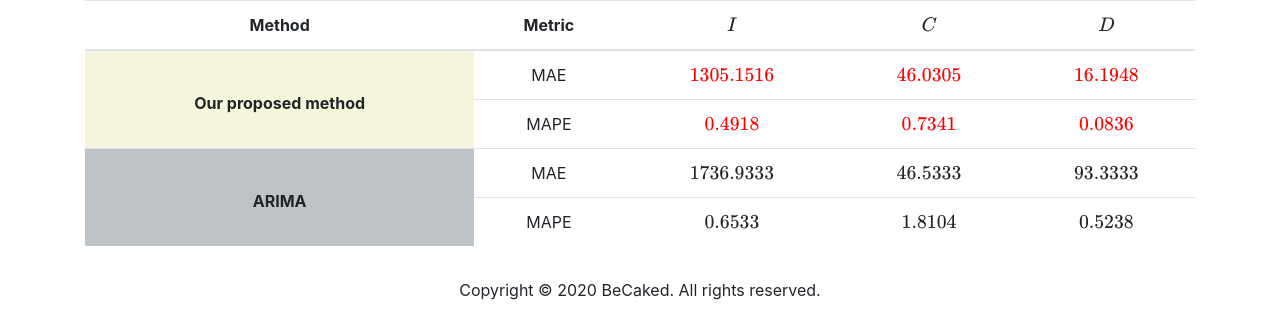
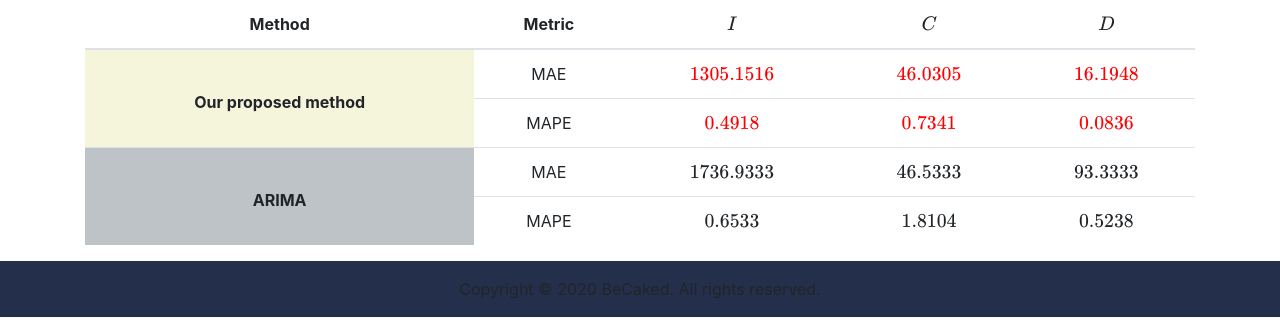
Before and after one commit to nndcuong/Thesis_Becaked_Dashboard, a Flask app: page /about in a window 1280 px wide. Shown: the part 4371-4689 px from the top of the page. Run offline with Flask 2, Linux system fonts and the light colour scheme; some libraries are stand-ins or nearby versions.

Commit message:
fix redundant space of footer

```diff
--- a/static/css/style.css
+++ b/static/css/style.css
@@ -186,3 +186,17 @@ hr.white-line{
 .checked {
   color: #8e44ad;
 }
+
+html, body{
+  height: 100%;
+}
+header{
+  height: 60px;
+}
+.hcm-homepage{
+  height: calc(100% - 116px);
+}
+.page-footer{
+  height: 56px;
+  background-color: #24304b;
+}
--- a/templates/base.html
+++ b/templates/base.html
@@ -115,7 +115,5 @@
      Copyright &copy 2020 BeCaked. All rights reserved.
     </div>
   </footer>
-
 </body>
-
 </html>
```
